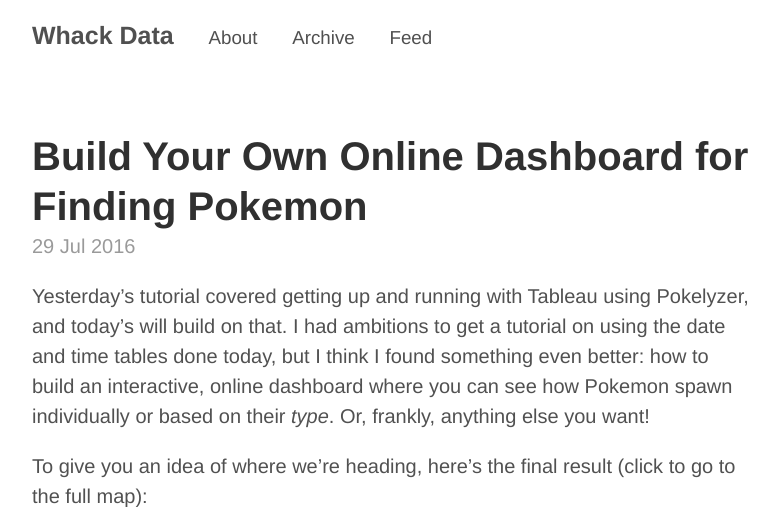
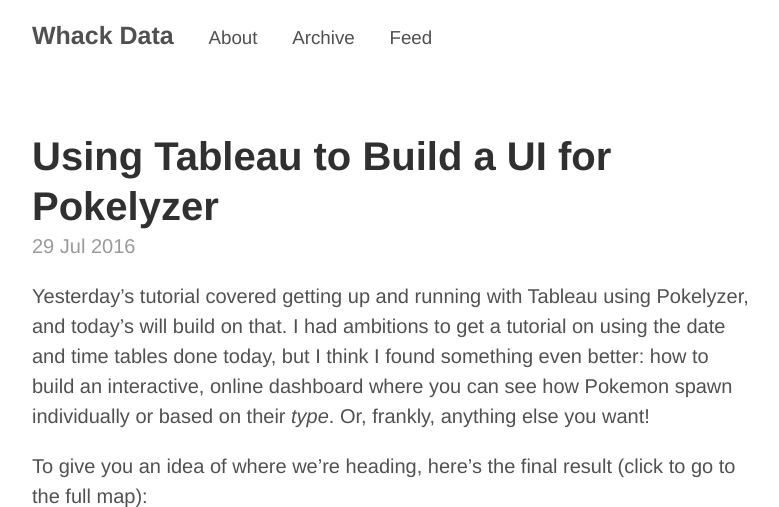
Before and after one commit to Brideau/whackdata, a Jekyll site: the page built from _posts/2016-07-29-build-your-own-pokemon-go-dashboard.md, in a window 1280 px wide and 900 px high, cut to the strip 0-507 px from the top of the window. Shown: the whole strip, without its empty margins (248-1027 px from the left). Built offline with Jekyll 4.4.1, drawn with Linux system fonts in a browser that asks for light colours; comment, search, counter and statistics services are not loaded.

Commit message:
title change

```diff
--- a/_posts/2016-07-29-build-your-own-pokemon-go-dashboard.md
+++ b/_posts/2016-07-29-build-your-own-pokemon-go-dashboard.md
@@ -1,6 +1,6 @@
 ---
 layout: post
-title: Build Your Own Online Dashboard for Finding Pokemon
+title: Using Tableau to Build a UI for Pokelyzer
 ---
 
 Yesterday's tutorial covered getting up and running with Tableau using Pokelyzer, and today's will build on that. I had ambitions to get a tutorial on using the date and time tables done today, but I think I found something even better: how to build an interactive, online dashboard where you can see how Pokemon spawn individually or based on their _type_. Or, frankly, anything else you want!
```
